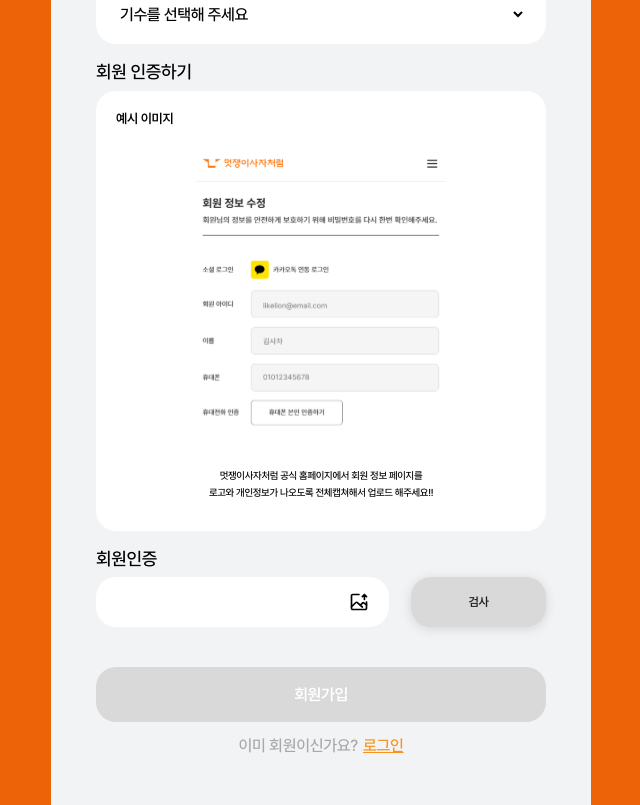
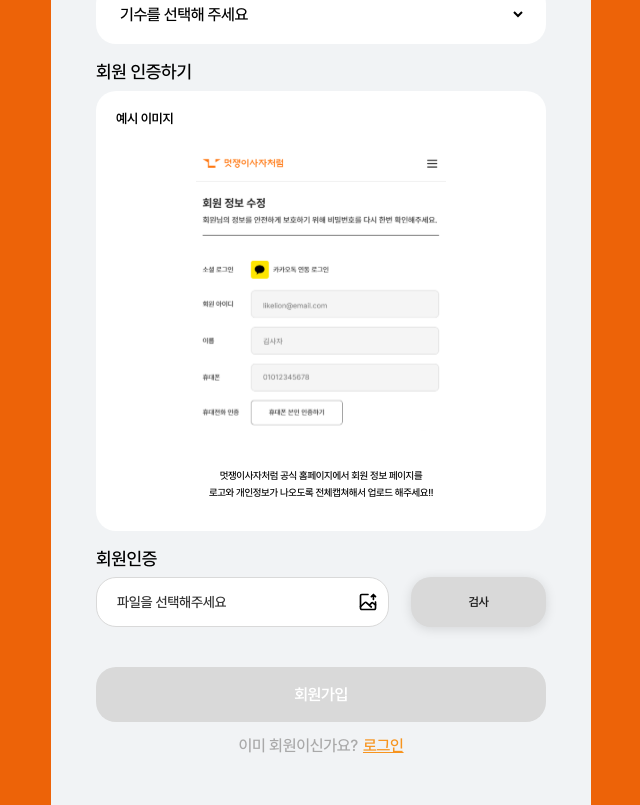
Before and after one commit to tjsdn04/likelion-community-frontend, a React (Vite) app: page /kakaoSignup in a window 1280 px wide. Shown: the part 347-1152 px from the top of the page, without its empty margins (319-959 px from the left). Built offline with nearby package versions, Linux system fonts and the light colour scheme; no server answers.

Commit message:
[Fix] #64 - 카카오로그인구현, 파일명보이게 ui수정

```diff
--- a/src/apis/axiosInstance.js
+++ b/src/apis/axiosInstance.js
@@ -3,7 +3,7 @@ import axios from "axios";
 
 const axiosInstance = axios.create({
   baseURL: import.meta.env.VITE_BASE_URL,
-  // withCredentials: true, // 여기에서 withCredentials 설정
+  withCredentials: true, // 여기에서 withCredentials 설정
 });
 
 export default axiosInstance;
--- a/src/pages/accountPage/KakaoSignupPage.jsx
+++ b/src/pages/accountPage/KakaoSignupPage.jsx
@@ -1,199 +1,3 @@
-// import * as S from "./KakaoSignupPage.styled";
-// import { useState, useEffect } from "react";
-// import { useNavigate } from "react-router-dom";
-// import { useCustomNavigate } from "@hooks/useCustomNavigate";
-// import { Header } from "@components/Header";
-// import { Button } from "@components/account/Button";
-// import { InputBox } from "@components/account/InputBox";
-// import { LionClass } from "@components/account/LionClass";
-// import { Loading } from "@components/account/Loading";
-// import axiosInstance from "../../apis/axiosInstance";
-// import sampleImg from "@assets/images/verification_sample.svg";
-// import img from "@assets/icons/img.svg";
-
-// export const KakaoSignupPage = () => {
-//   const navigate = useNavigate();
-//   const { goTo } = useCustomNavigate();
-
-//   const [form, setForm] = useState({
-//     name: "",
-//     nickname: "",
-//     class: "",
-//   });
-//   const [imageFile, setImageFile] = useState(null);
-//   const [isFormComplete, setIsFormComplete] = useState(false);
-//   const [isLoading, setIsLoading] = useState(false);
-//   const [isVerified, setIsVerified] = useState(false);
-
-//   useEffect(() => {
-//     const fetchKakaoData = async () => {
-//       try {
-//         // 닉네임이 비어있을 때만 데이터를 가져오도록 조건을 추가
-//         if (!form.nickname) {
-//           const encodedNickname = encodeURIComponent(
-//             form.nickname || ""
-//           );
-//           const response = await axiosInstance.get(
-//             `/signup/complete_profile/?nickname=${encodedNickname}`
-//           );
-
-//           console.log("응답 상태 코드:", response.status);
-//           console.log("전체 응답 데이터:", response.data);
-
-//           // 닉네임이 존재할 경우 업데이트
-//           if (response.data.nickname) {
-//             console.log("닉네임:", response.data.nickname);
-//             setForm((prev) => ({
-//               ...prev,
-//               nickname: response.data.nickname,
-//             }));
-//           } else {
-//             goTo("/kakaoSignup", { replace: true });
-//           }
-//         }
-//       } catch (error) {
-//         console.error("닉네임 불러오기 실패:", error);
-//       }
-//     };
-
-//     // 닉네임이 설정되지 않은 경우에만 fetchKakaoData 호출
-//     if (!form.nickname) {
-//       fetchKakaoData();
-//     }
-//   }, [form.nickname, goTo]); // form.nickname이 변경될 때만 useEffect 실행
-
-//   const InputChange = (field) => (e) => {
-//     setForm((prev) => ({ ...prev, [field]: e.target.value }));
-//   };
-
-//   const handleImageChange = (e) => {
-//     const file = e.target.files[0];
-//     setImageFile(file);
-//   };
-
-//   useEffect(() => {
-//     const Complete = Object.values(form).every(
-//       (value) => value.trim() !== ""
-//     );
-//     setIsFormComplete(Complete);
-//   }, [form]);
-
-//   const handleCheck = () => {
-//     setIsLoading(true);
-//     setIsVerified(false);
-
-//     setTimeout(() => {
-//       setIsLoading(false);
-//       setIsVerified(true);
-//     }, 2000);
-//   };
-
-//   const handleSignup = async () => {
-//     if (isFormComplete && isVerified) {
-//       const formData = new FormData();
-//       formData.append("name", form.name);
-//       formData.append("nickname", form.nickname);
-//       formData.append("membership_term", form.class);
-//       if (imageFile) {
-//         formData.append("verification_photo", imageFile);
-//       }
-
-//       console.log("보내는 데이터:", formData);
-
-//       try {
-//         const response = await axiosInstance.post(
-//           "/signup/complete_profile/",
-//           formData,
-//           {
-//             headers: {
-//               "Content-Type": "multipart/form-data",
-//             },
-//           }
-//         );
-//         console.log("회원가입 성공:", response.data.message);
-//         navigate("/main", { state: form });
-//       } catch (error) {
-//         console.error(
-//           "회원가입 실패:",
-//           error.response?.data || error.message
-//         );
-//       }
-//     }
-//   };
-
-//   return (
-//     <S.Wrapper>
-//       <Header title="회원가입" />
-//       <S.ContentWrap>
-//         <InputBox
-//           title="이름"
-//           value={form.name}
-//           onChange={InputChange("name")}
-//         />
-//         <InputBox
-//           title="닉네임"
-//           value={form.nickname}
-//           onChange={InputChange("nickname")}
-//           disabled
-//         />
-//         <LionClass
-//           value={form.class}
-//           onChange={InputChange("class")}
-//         />
-//       </S.ContentWrap>
-
-//       <S.ContentWrap>
-//         <S.Text>회원 인증하기</S.Text>
-//         <S.SampleImg>
-//           <p>예시 이미지</p>
-//           <img src={sampleImg} alt="예시 이미지" />
-//           <p className="Notice">
-//             멋쟁이사자처럼 공식 홈페이지에서 회원 정보 페이지를 <br />
-//             로고와 개인정보가 나오도록 전체캡쳐해서 업로드 해주세요!!
-//           </p>
-//         </S.SampleImg>
-//       </S.ContentWrap>
-
-//       <S.ContentWrap>
-//         <S.Text>회원인증</S.Text>
-//         <S.InputWrap>
-//           <S.InputBox>
-//             <S.InputImg img={img}>
-//               <S.Input
-//                 type="file"
-//                 accept="image/*"
-//                 onChange={handleImageChange}
-//               />
-//             </S.InputImg>
-//           </S.InputBox>
-//           <S.Confirm onClick={handleCheck}>검사</S.Confirm>
-//         </S.InputWrap>
-//         {isLoading && <Loading />}
-//         {isVerified && (
-//           <S.CompleteMessage>
-//             유효한 회원 인증 이미지입니다.
-//           </S.CompleteMessage>
-//         )}
-//       </S.ContentWrap>
-
-//       <S.ContentWrap>
-//         <Button
-//           btnName="회원가입"
-//           onClick={handleSignup}
-//           disabled={!isFormComplete || !isVerified}
-//         />
-//         <S.LogIn>
-//           <span className="text">이미 회원이신가요?</span>
-//           <span className="underline" onClick={() => goTo("/login")}>
-//             로그인
-//           </span>
-//         </S.LogIn>
-//       </S.ContentWrap>
-//     </S.Wrapper>
-//   );
-// };
-
-//KakaoSignupPage component
 // KakaoSignupPage component
 
 import * as S from "./KakaoSignupPage.styled";
@@ -212,29 +16,7 @@ import img from "@assets/icons/img.svg";
 export const KakaoSignupPage = () => {
   const navigate = useNavigate();
   const location = useLocation();
-  // useEffect(() => {
-  //   const checkProfileStatus = async () => {
-  //     try {
-  //       const response = await axiosInstance.get(
-  //         "/signup/complete_profile/"
-  //       );
-  //       if (response.data.redirect_url) {
-  //         window.location.href = response.data.redirect_url;
-  //       }
-  //     } catch (error) {
-  //       if (
-  //         error.response &&
-  //         error.response.data.error === "session_expired"
-  //       ) {
-  //         window.location.href = error.response.data.redirect_url;
-  //       } else {
-  //         console.error("프로필 상태 확인 실패:", error);
-  //       }
-  //     }
-  //   };
 
-  //   checkProfileStatus();
-  // }, []);
   const { goTo } = useCustomNavigate();
 
   const [form, setForm] = useState({
@@ -245,6 +27,7 @@ export const KakaoSignupPage = () => {
   const [imageFile, setImageFile] = useState(null);
   const [isLoading, setIsLoading] = useState(false);
   const [isVerified, setIsVerified] = useState(false);
+  const [fileName, setFileName] = useState(""); // 파일명 상태 추가
 
   const isFormComplete = form.name && form.nickname && form.class;
 
@@ -264,6 +47,7 @@ export const KakaoSignupPage = () => {
   const handleImageChange = (e) => {
     const file = e.target.files[0];
     setImageFile(file);
+    setFileName(file ? file.name : ""); // 파일명 설정
     console.log("선택된 이미지 파일:", file);
   };
 
@@ -287,7 +71,7 @@ export const KakaoSignupPage = () => {
             "Content-Type": "multipart/form-data",
             Accept: "application/json",
           },
-          // withCredentials: true,
+          withCredentials: true, // withCredentials 추가
         }
       );
 
@@ -334,6 +118,7 @@ export const KakaoSignupPage = () => {
           headers: {
             "Content-Type": "multipart/form-data",
           },
+          withCredentials: true, // withCredentials 추가
         }
       );
       console.log("회원가입 성공:", response.data.message);
@@ -385,11 +170,14 @@ export const KakaoSignupPage = () => {
         <S.InputWrap>
           <S.InputBox>
             <S.InputImg img={img}>
-              <S.Input
+              <S.FileInput
                 type="file"
                 accept="image/*"
                 onChange={handleImageChange}
               />
+              <S.FileName>
+                {fileName || "파일을 선택해주세요"}
+              </S.FileName>
             </S.InputImg>
           </S.InputBox>
           <S.Confirm onClick={handleCheck}>검사</S.Confirm>
--- a/src/pages/accountPage/KakaoSignupPage.styled.js
+++ b/src/pages/accountPage/KakaoSignupPage.styled.js
@@ -17,7 +17,8 @@ export const ContentWrap = styled.div`
 `;
 
 export const Text = styled.p`
-  font-family: ${({ theme }) => theme.fonts.PretendardMedium["font-family"]};
+  font-family: ${({ theme }) =>
+    theme.fonts.PretendardMedium["font-family"]};
   font-size: 18px;
   color: #000000;
   margin-bottom: 10px;
@@ -35,7 +36,8 @@ export const SampleImg = styled.div`
   margin-bottom: 20px;
 
   p {
-    font-family: ${({ theme }) => theme.fonts.PretendardSemiBold["font-family"]};
+    font-family: ${({ theme }) =>
+      theme.fonts.PretendardSemiBold["font-family"]};
     font-size: 13px;
     color: #000000;
     align-self: flex-start;
@@ -47,7 +49,8 @@ export const SampleImg = styled.div`
   }
 
   .Notice {
-    font-family: ${({ theme }) => theme.fonts.PretendardMedium["font-family"]};
+    font-family: ${({ theme }) =>
+      theme.fonts.PretendardMedium["font-family"]};
     font-size: 10px;
     color: #000000;
     text-align: center;
@@ -74,18 +77,36 @@ export const InputBox = styled.div`
 export const InputImg = styled.label`
   cursor: pointer;
   display: flex;
+  align-items: center;
   height: 100%;
-  padding: 20px 20px 20px 160px;
+  padding: 10px;
   border-radius: 20px;
   background-color: #ffffff;
+  border: 1px solid #d9d9d9;
+  box-sizing: border-box;
 
   background-image: url(${(props) => props.img});
   background-repeat: no-repeat;
-  background-position: calc(100% - 20px) center;
+  background-position: calc(100% - 10px) center;
 `;
 
-export const Input = styled.input`
-  display: none;
+export const FileInput = styled.input`
+  display: block;
+  width: 0;
+  height: 0;
+  opacity: 0;
+`;
+
+export const FileName = styled.span`
+  font-family: ${({ theme }) =>
+    theme.fonts.PretendardMedium["font-family"]};
+  font-size: 14px;
+  color: #333;
+  margin-left: 10px;
+  white-space: nowrap;
+  overflow: hidden;
+  text-overflow: ellipsis;
+  max-width: 150px; /* 파일명이 너무 길 때 잘리도록 최대 너비 설정 */
 `;
 
 export const Confirm = styled.button`
@@ -98,7 +119,8 @@ export const Confirm = styled.button`
 
 export const CompleteMessage = styled.p`
   color: #26b01f;
-  font-family: ${({ theme }) => theme.fonts.PretendardMedium["font-family"]};
+  font-family: ${({ theme }) =>
+    theme.fonts.PretendardMedium["font-family"]};
   font-size: 15px;
   text-align: center;
   margin-top: 15px;
@@ -107,7 +129,8 @@ export const CompleteMessage = styled.p`
 export const LogIn = styled.div`
   text-align: center;
   color: #a9a9a9;
-  font-family: ${({ theme }) => theme.fonts.PretendardMedium["font-family"]};
+  font-family: ${({ theme }) =>
+    theme.fonts.PretendardMedium["font-family"]};
   font-weight: 500;
   font-size: 16px;
   padding-bottom: 50px;
```
